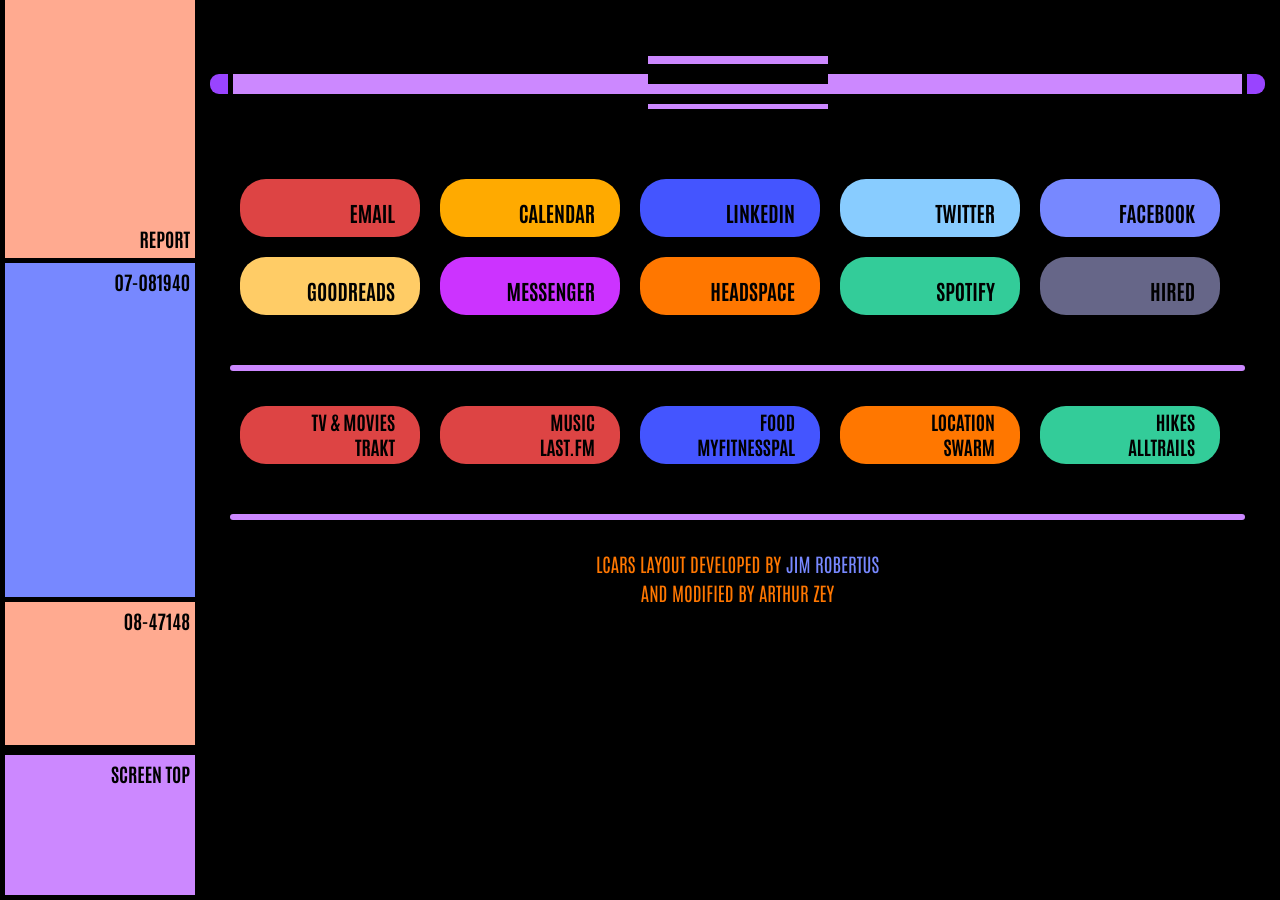
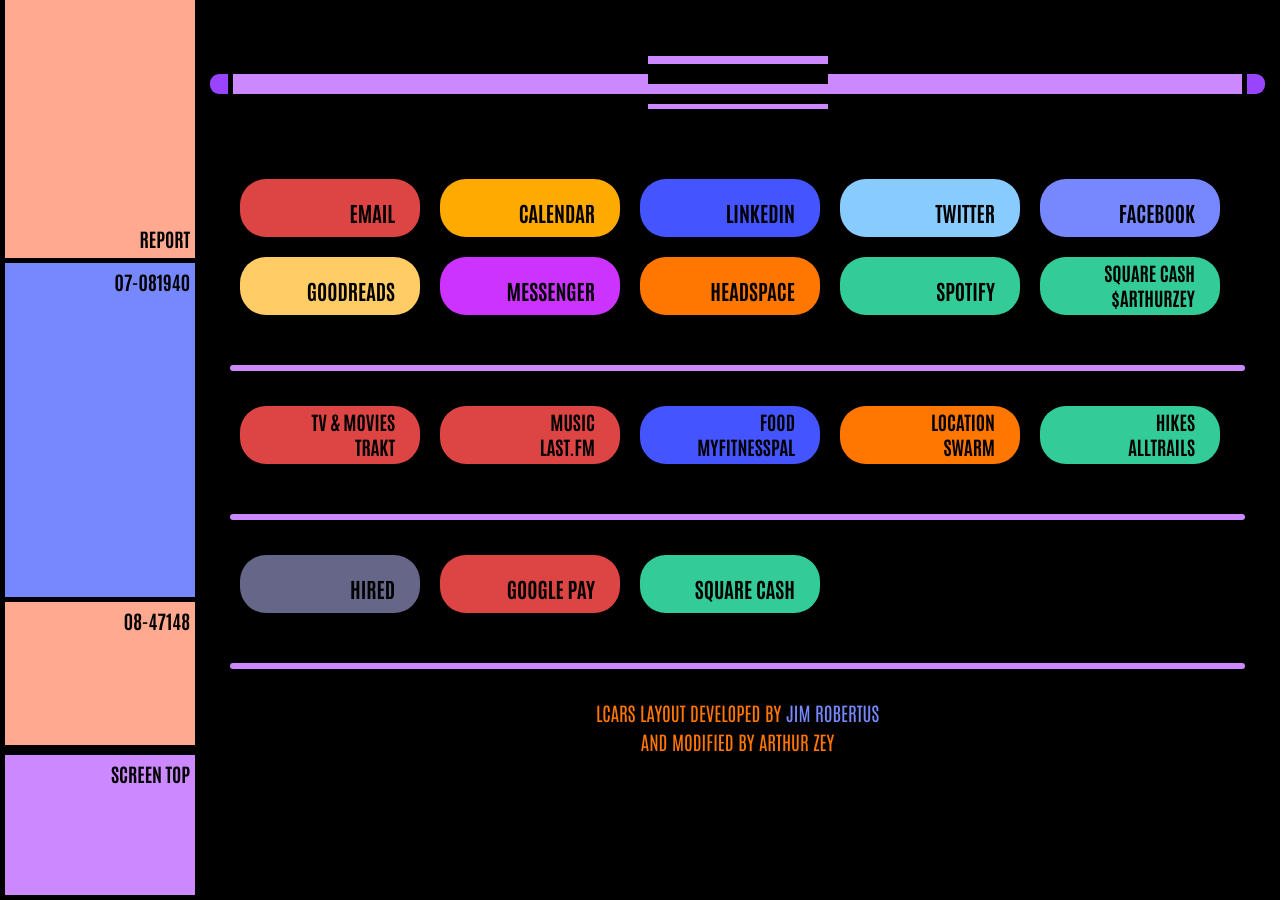
Before and after one commit to ArthurZey/arthurzey.github.io, a Jekyll site: the page built from _pages/stubs/routines.md, in a window 1280 px wide and 900 px high, scrolled down 796 px. Built offline with Jekyll 4.4.1, drawn with Linux system fonts in a browser that asks for light colours.

Commit message:
reorganized footer and added more links

```diff
--- a/_layouts/lcars-classic.html
+++ b/_layouts/lcars-classic.html
@@ -264,7 +264,7 @@
 	            <a href="https://m.me/ArthurZey" target="_blank" class="lilac">Messenger</a>
 	            <a href="https://hdsp.co/buddy/request/9cQ8Bxz/LGm1m9" target="_blank" class="orange">Headspace</a>
 	            <a href="https://open.spotify.com/user/arthurzey" target="_blank" class="green">Spotify</a>
-	            <a href="https://hired.com/x/ffcaf88af5c389141fb9293e4ee3daa5" target="_blank" class="gray">Hired</a>
+							<a href="https://cash.app/$ArthurZey" target="_blank" class="two-rows green">Square Cash<br />$ArthurZey</a>
 						</div>
 						<hr />
 						<div class="buttons">
@@ -275,6 +275,12 @@
 	            <a href="https://www.alltrails.com/members/arthur-zey/completed" target="_blank" class="two-rows green">Hikes<br />AllTrails</a>
 						</div>
 						<hr />
+						<div class="buttons">
+							<a href="https://hired.com/x/ffcaf88af5c389141fb9293e4ee3daa5" target="_blank" class="gray">Hired</a>
+							<a href="https://g.co/payinvite/ir1lh2k" target="_blank" class="red">Google Pay</a>
+							<a href="https://cash.app/app/MJTQFSN" targte="_blank" class="green">Square Cash</a>
+						</div>
+						<hr />
 						<p class="go-center">LCARS LAYOUT DEVELOPED BY <a href="https://www.thelcars.com" target="_blank">JIM ROBERTUS</a><br />AND MODIFIED BY ARTHUR ZEY</p>
 					</div>
 				</div>
```
